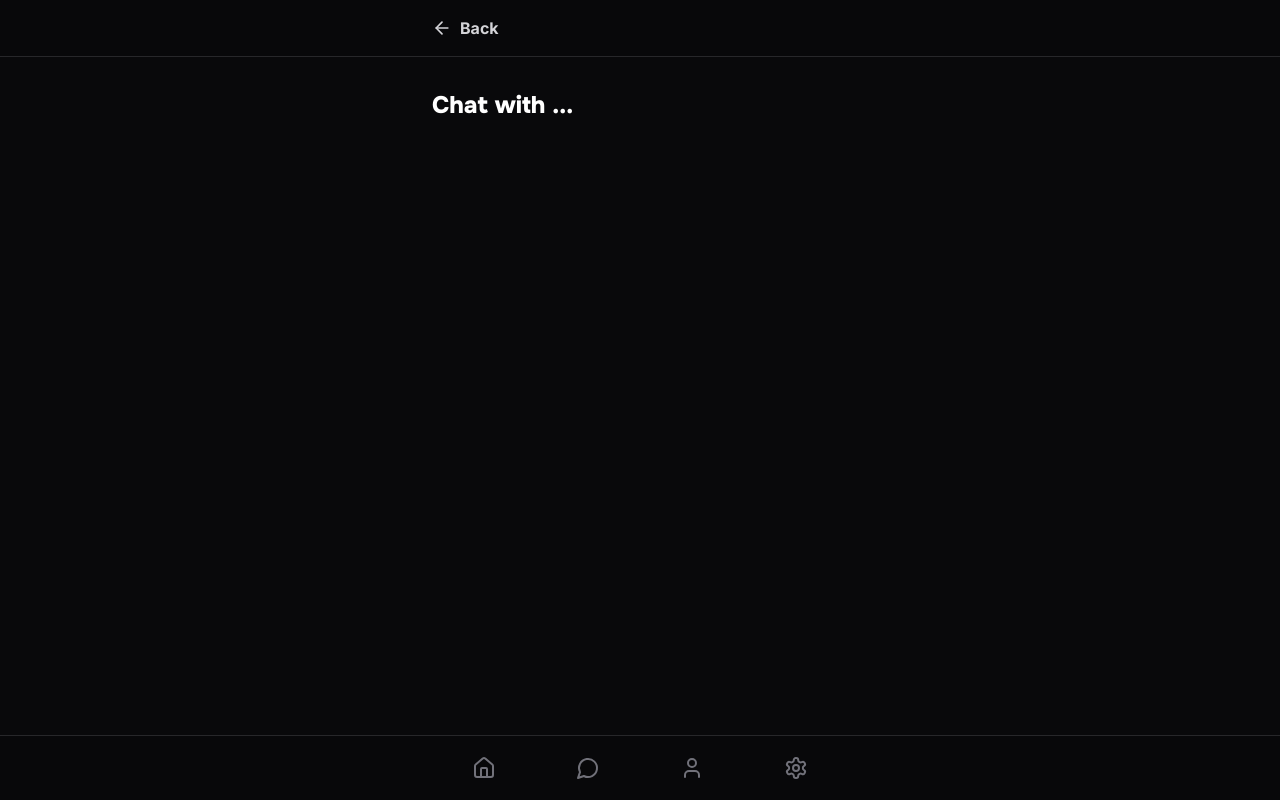
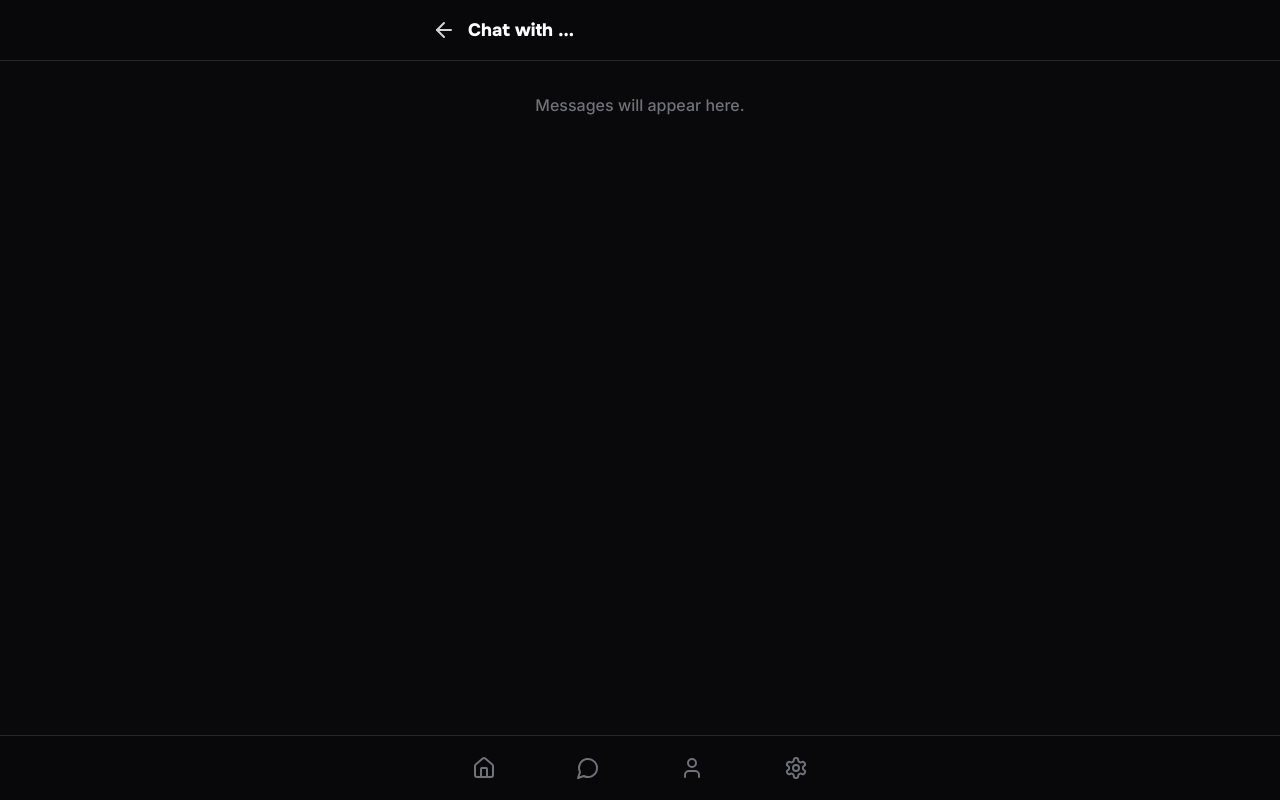
Before and after one commit to dayroks/Muster, a Next.js app: page /chats/chat in a window 1280 px wide. Built offline with nearby package versions, Linux system fonts and the light colour scheme; no server answers.

Commit message:
Update page.tsx

```diff
--- a/app/chats/chat/page.tsx
+++ b/app/chats/chat/page.tsx
@@ -24,21 +24,26 @@ function ChatInner() {
   return (
     <div className="min-h-screen bg-zinc-950">
       <header className="sticky top-0 z-50 border-b border-zinc-800 bg-zinc-950/80 backdrop-blur-md">
-        <div className="mx-auto flex max-w-md items-center px-4 py-4">
+        <div className="mx-auto flex max-w-md items-center gap-3 px-4 py-4">
           <Link
             href="/chats"
-            className="flex items-center gap-2 font-inter font-bold text-zinc-300 transition-colors hover:text-white"
+            aria-label="Back"
+            className="text-zinc-300 transition-colors hover:text-white"
           >
-            <ArrowLeft className="h-5 w-5" />
-            Back
+            <ArrowLeft className="h-6 w-6" />
           </Link>
+          <h1 className="truncate font-onest text-lg font-extrabold text-white">
+            Chat with {username || '...'}
+          </h1>
         </div>
       </header>
+
       <main className="mx-auto max-w-md px-4 pb-28 pt-8">
-        <h2 className="font-onest text-2xl font-extrabold text-white">
-          Chat with {username || '...'}
-        </h2>
+        <p className="text-center font-inter font-medium text-zinc-500">
+          Messages will appear here.
+        </p>
       </main>
+
       <BottomNav />
     </div>
   );
```
